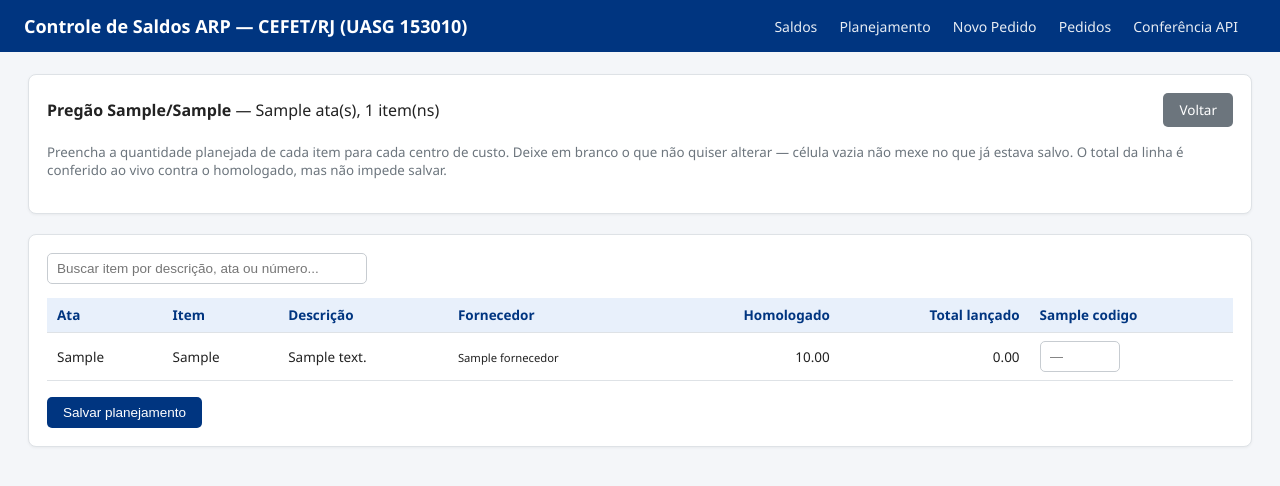
After one commit to dshoque/Controle-de-saldos, a Flask app: page /planejamento/lote/1 in a window 1280 px wide. The commit adds this page. Shown: the top 486 px of the page. Run offline with Flask 3, Linux system fonts and the light colour scheme; the visitor is signed in with stand-in values (Sample User, id 1); tables that the repository leaves empty hold one stand-in row (values such as "Sample post"); a database or web service that is not in the repository returns one stand-in record (values such as "Sample title"); some libraries are stand-ins or nearby versions.

Commit message:
Add files via upload

```diff
--- a/api_compras.py
+++ b/api_compras.py
@@ -97,15 +97,19 @@ def sincronizar(uasg="153010"):
                 continue
             conn.execute("""
                 INSERT INTO arps (numero_ata, uasg, numero_controle_pncp_ata, fornecedor, cnpj_fornecedor,
-                                   data_vigencia_inicio, data_vigencia_fim, atualizado_em)
-                VALUES (%s, %s, %s, %s, %s, %s, %s, %s)
+                                   data_vigencia_inicio, data_vigencia_fim, atualizado_em,
+                                   numero_compra, ano_compra, numero_controle_pncp_compra)
+                VALUES (%s, %s, %s, %s, %s, %s, %s, %s, %s, %s, %s)
                 ON CONFLICT(numero_ata, uasg) DO UPDATE SET
                     numero_controle_pncp_ata=excluded.numero_controle_pncp_ata,
                     fornecedor=excluded.fornecedor,
                     cnpj_fornecedor=excluded.cnpj_fornecedor,
                     data_vigencia_inicio=excluded.data_vigencia_inicio,
                     data_vigencia_fim=excluded.data_vigencia_fim,
-                    atualizado_em=excluded.atualizado_em
+                    atualizado_em=excluded.atualizado_em,
+                    numero_compra=excluded.numero_compra,
+                    ano_compra=excluded.ano_compra,
+                    numero_controle_pncp_compra=excluded.numero_controle_pncp_compra
             """, (
                 numero_ata, str(uasg),
                 str(a.get("numeroControlePncpAta") or ""),
@@ -114,6 +118,9 @@ def sincronizar(uasg="153010"):
                 a.get("dataVigenciaInicial") or "",
                 a.get("dataVigenciaFinal") or "",
                 ts,
+                str(a.get("numeroCompra") or ""),
+                str(a.get("anoCompra") or ""),
+                str(a.get("numeroControlePncpCompra") or ""),
             ))
 
         itens = consultar_arp_itens(uasg)
--- a/app.py
+++ b/app.py
@@ -106,7 +106,12 @@ def id_campo_quantidade(numero_ata, numero_item):
     return "qtd_" + numero_ata.replace("/", "-") + "_" + numero_item
 
 
+def campo_planejamento(centro_codigo, numero_ata, numero_item):
+    return "pl_" + centro_codigo.replace(" ", "_") + "__" + numero_ata.replace("/", "-") + "_" + numero_item
+
+
 app.jinja_env.globals["id_campo_quantidade"] = id_campo_quantidade
+app.jinja_env.globals["campo_planejamento"] = campo_planejamento
 
 
 # ------------------------------------------------------------------ rotas --
@@ -261,6 +266,93 @@ def centro_custo_regenerar_token(codigo):
     finally:
         conn.close()
     return redirect(url_for("planejamento"))
+
+
+# ------------------------------------------------------ planejamento em lote (por pregão) --
+
+@app.route("/planejamento/lote")
+@requer_login
+def planejamento_lote_lista():
+    conn = db.get_conn()
+    try:
+        pregoes = conn.execute("""
+            SELECT numero_controle_pncp_compra, numero_compra, ano_compra, COUNT(*) AS qtd_atas
+            FROM arps
+            WHERE uasg = %s AND numero_controle_pncp_compra IS NOT NULL AND numero_controle_pncp_compra <> ''
+            GROUP BY numero_controle_pncp_compra, numero_compra, ano_compra
+            ORDER BY ano_compra DESC, numero_compra DESC
+        """, (UASG_PADRAO,)).fetchall()
+        return render_template("planejamento_lote_lista.html", pregoes=pregoes)
+    finally:
+        conn.close()
+
+
+@app.route("/planejamento/lote/<path:pregao_id>", methods=["GET", "POST"])
+@requer_login
+def planejamento_lote_grade(pregao_id):
+    conn = db.get_conn()
+    try:
+        pregao = conn.execute("""
+            SELECT numero_controle_pncp_compra, numero_compra, ano_compra, COUNT(*) AS qtd_atas
+            FROM arps WHERE uasg=%s AND numero_controle_pncp_compra=%s
+            GROUP BY numero_controle_pncp_compra, numero_compra, ano_compra
+        """, (UASG_PADRAO, pregao_id)).fetchone()
+        if not pregao:
+            abort(404)
+
+        centros = conn.execute(
+            "SELECT * FROM centros_custo ORDER BY ordem NULLS LAST, codigo"
+        ).fetchall()
+
+        if request.method == "POST":
+            ts = db.agora()
+            itens_do_pregao = conn.execute("""
+                SELECT i.numero_ata, i.numero_item
+                FROM itens i JOIN arps a ON a.numero_ata = i.numero_ata AND a.uasg = i.uasg
+                WHERE i.uasg = %s AND a.numero_controle_pncp_compra = %s
+            """, (UASG_PADRAO, pregao_id)).fetchall()
+
+            salvos = 0
+            for item in itens_do_pregao:
+                for centro in centros:
+                    campo = campo_planejamento(centro["codigo"], item["numero_ata"], item["numero_item"])
+                    valor = request.form.get(campo, "").strip().replace(",", ".")
+                    if not valor:
+                        continue
+                    try:
+                        quantidade = float(valor)
+                    except ValueError:
+                        continue
+                    conn.execute("""
+                        INSERT INTO planejamento (numero_ata, uasg, numero_item, centro_custo, quantidade_planejada, criado_em, atualizado_em)
+                        VALUES (%s, %s, %s, %s, %s, %s, %s)
+                        ON CONFLICT (numero_ata, uasg, numero_item, centro_custo) DO UPDATE SET
+                            quantidade_planejada = excluded.quantidade_planejada, atualizado_em = excluded.atualizado_em
+                    """, (item["numero_ata"], UASG_PADRAO, item["numero_item"], centro["codigo"], quantidade, ts, ts))
+                    salvos += 1
+            conn.commit()
+            flash(f"{salvos} célula(s) salva(s).", "sucesso")
+            return redirect(url_for("planejamento_lote_grade", pregao_id=pregao_id))
+
+        itens = conn.execute("""
+            SELECT i.numero_ata, i.numero_item, i.descricao, i.unidade AS fornecedor, i.quantidade_homologada
+            FROM itens i JOIN arps a ON a.numero_ata = i.numero_ata AND a.uasg = i.uasg
+            WHERE i.uasg = %s AND a.numero_controle_pncp_compra = %s
+            ORDER BY i.numero_ata, i.numero_item
+        """, (UASG_PADRAO, pregao_id)).fetchall()
+
+        planos_existentes = conn.execute("""
+            SELECT p.numero_ata, p.numero_item, p.centro_custo, p.quantidade_planejada
+            FROM planejamento p JOIN arps a ON a.numero_ata = p.numero_ata AND a.uasg = p.uasg
+            WHERE p.uasg = %s AND a.numero_controle_pncp_compra = %s
+        """, (UASG_PADRAO, pregao_id)).fetchall()
+        valores = {(p["numero_ata"], p["numero_item"], p["centro_custo"]): p["quantidade_planejada"]
+                   for p in planos_existentes}
+
+        return render_template("planejamento_lote_grade.html", pregao=pregao, centros=centros,
+                                itens=itens, valores=valores)
+    finally:
+        conn.close()
 
 
 # ------------------------------------------------------------ novo pedido --
--- a/db.py
+++ b/db.py
@@ -53,6 +53,11 @@ CREATE TABLE IF NOT EXISTS centros_custo (
     nome TEXT NOT NULL,
     token TEXT UNIQUE
 );
+
+ALTER TABLE arps ADD COLUMN IF NOT EXISTS numero_compra TEXT;
+ALTER TABLE arps ADD COLUMN IF NOT EXISTS ano_compra TEXT;
+ALTER TABLE arps ADD COLUMN IF NOT EXISTS numero_controle_pncp_compra TEXT;
+ALTER TABLE centros_custo ADD COLUMN IF NOT EXISTS ordem INTEGER;
 
 CREATE TABLE IF NOT EXISTS planejamento (
     id SERIAL PRIMARY KEY,
--- /dev/null
+++ b/templates/planejamento_lote_grade.html
@@ -0,0 +1,95 @@
+{% extends "base.html" %}
+{% block title %}Planejamento — Pregão {{ pregao.numero_compra }}/{{ pregao.ano_compra }}{% endblock %}
+{% block content %}
+
+<div class="card">
+    <div class="toolbar" style="justify-content: space-between;">
+        <div>
+            <strong>Pregão {{ pregao.numero_compra }}/{{ pregao.ano_compra }}</strong>
+            — {{ pregao.qtd_atas }} ata(s), {{ itens|length }} item(ns)
+        </div>
+        <a href="{{ url_for('planejamento_lote_lista') }}" class="btn secundario">Voltar</a>
+    </div>
+    <p><small class="ajuda">Preencha a quantidade planejada de cada item para cada centro de custo. Deixe em branco o que não quiser alterar — célula vazia não mexe no que já estava salvo. O total da linha é conferido ao vivo contra o homologado, mas não impede salvar.</small></p>
+</div>
+
+<div class="card">
+    <div class="toolbar">
+        <input type="text" id="busca" placeholder="Buscar item por descrição, ata ou número..." style="min-width:320px" oninput="filtrarLinhas()">
+    </div>
+
+    <form method="post">
+        <div style="overflow-x:auto;">
+        <table id="tabela-grade">
+            <thead>
+                <tr>
+                    <th>Ata</th><th>Item</th><th>Descrição</th><th>Fornecedor</th>
+                    <th class="num">Homologado</th><th class="num">Total lançado</th>
+                    {% for c in centros %}
+                    <th title="{{ c.nome }}">{{ c.codigo }}</th>
+                    {% endfor %}
+                </tr>
+            </thead>
+            <tbody>
+            {% for it in itens %}
+                {% set linha_id = it.numero_ata ~ "_" ~ it.numero_item %}
+                <tr data-busca="{{ (it.descricao or '')|lower }} {{ it.numero_ata }} {{ it.numero_item }}">
+                    <td>{{ it.numero_ata }}</td>
+                    <td>{{ it.numero_item }}</td>
+                    <td>{{ it.descricao or "—" }}</td>
+                    <td><small>{{ it.fornecedor or "—" }}</small></td>
+                    <td class="num">{{ "%.2f"|format(it.quantidade_homologada or 0) }}</td>
+                    <td class="num" id="total-{{ linha_id }}" data-homologado="{{ it.quantidade_homologada or 0 }}">0.00</td>
+                    {% for c in centros %}
+                        {% set campo = campo_planejamento(c.codigo, it.numero_ata, it.numero_item) %}
+                        {% set atual = valores.get((it.numero_ata, it.numero_item, c.codigo)) %}
+                        <td>
+                            <input type="number" min="0" step="any" name="{{ campo }}" id="{{ campo }}"
+                                   value="{{ ('%.2f'|format(atual)) if atual is not none else '' }}"
+                                   placeholder="—" data-linha="{{ linha_id }}"
+                                   oninput="recalcularLinha('{{ linha_id }}')" style="width:80px;">
+                        </td>
+                    {% endfor %}
+                </tr>
+            {% else %}
+                <tr><td colspan="{{ 6 + centros|length }}">Nenhum item encontrado para este pregão.</td></tr>
+            {% endfor %}
+            </tbody>
+        </table>
+        </div>
+        <div style="margin-top:16px;">
+            <button type="submit">Salvar planejamento</button>
+        </div>
+    </form>
+</div>
+
+<script>
+    function filtrarLinhas() {
+        const termo = document.getElementById('busca').value.toLowerCase();
+        document.querySelectorAll('#tabela-grade tbody tr').forEach(function (tr) {
+            const alvo = tr.getAttribute('data-busca') || '';
+            tr.style.display = alvo.includes(termo) ? '' : 'none';
+        });
+    }
+
+    function recalcularLinha(linhaId) {
+        const inputs = document.querySelectorAll('input[data-linha="' + linhaId + '"]');
+        let total = 0;
+        inputs.forEach(function (inp) {
+            total += parseFloat((inp.value || '0').replace(',', '.')) || 0;
+        });
+        const celulaTotal = document.getElementById('total-' + linhaId);
+        const homologado = parseFloat(celulaTotal.getAttribute('data-homologado')) || 0;
+        celulaTotal.textContent = total.toFixed(2);
+        celulaTotal.style.color = total - homologado > 0.0001 ? '#a71d2a' : '';
+        celulaTotal.style.fontWeight = total - homologado > 0.0001 ? '700' : '';
+    }
+
+    document.addEventListener('DOMContentLoaded', function () {
+        document.querySelectorAll('#tabela-grade tbody tr').forEach(function (tr) {
+            const primeiraLinha = tr.querySelector('input[data-linha]');
+            if (primeiraLinha) recalcularLinha(primeiraLinha.getAttribute('data-linha'));
+        });
+    });
+</script>
+{% endblock %}
```
Also changed, not shown: seed_centros.py (added, +43 -0 lines), templates/planejamento.html (+11 -1 lines), templates/planejamento_lote_lista.html (added, +23 -0 lines).
